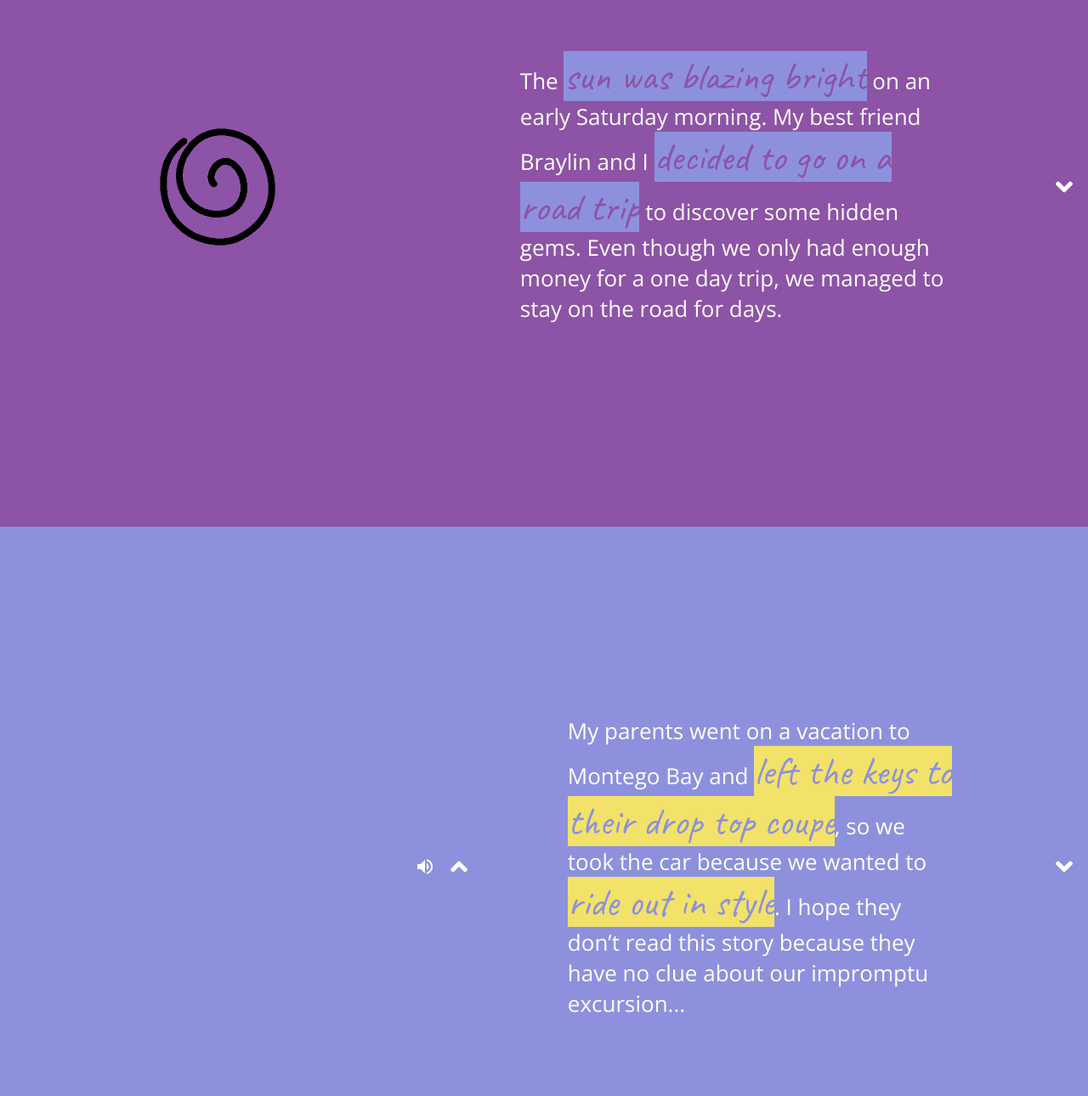
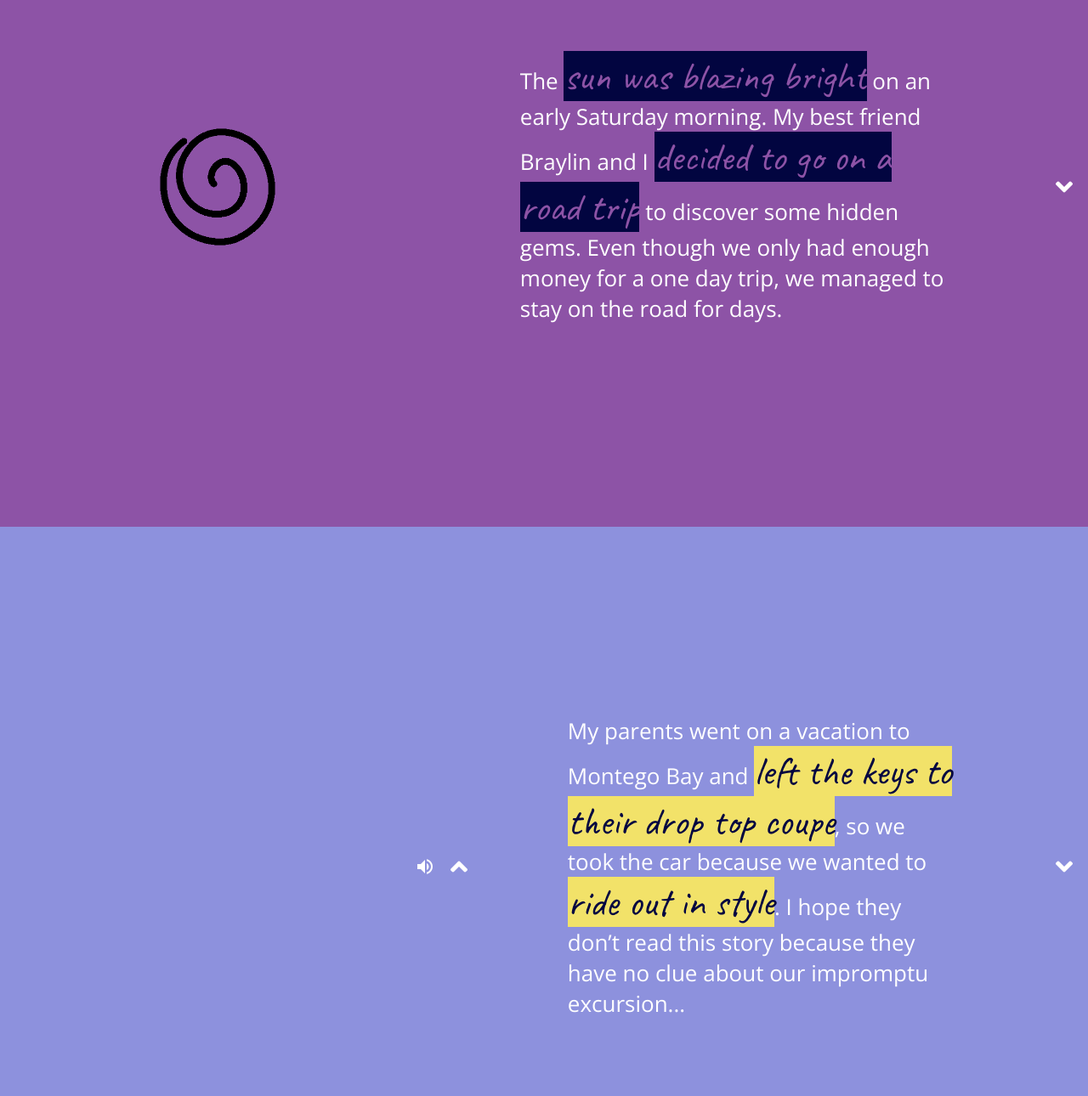
Before and after one commit to ryane1/GC-Final-Project, an Angular app: page /joy in a window 1280 px wide. Shown: the part 180-1470 px from the top of the page at 85% size. Built offline with nearby package versions, Linux system fonts and the light colour scheme.

Commit message:
fixed joy colors

```diff
--- a/src/app/story/joy-surprise/joy-surprise.component.css
+++ b/src/app/story/joy-surprise/joy-surprise.component.css
@@ -34,7 +34,7 @@ section {
 .joyspan6 {
   font-family: "Caveat", cursive;
   font-size: 1.8em;
-  background-color: #8d91dd;
+  background-color: #020540;
   color: #8d53a6;
 }
 .joyspan2,
@@ -42,7 +42,7 @@ section {
   font-family: "Caveat", cursive;
   font-size: 1.8em;
   background-color: #f2e269;
-  color: #8d91dd;
+  color: #020540;
 }
 .joyspan3,
 .joyspan8 {
```
